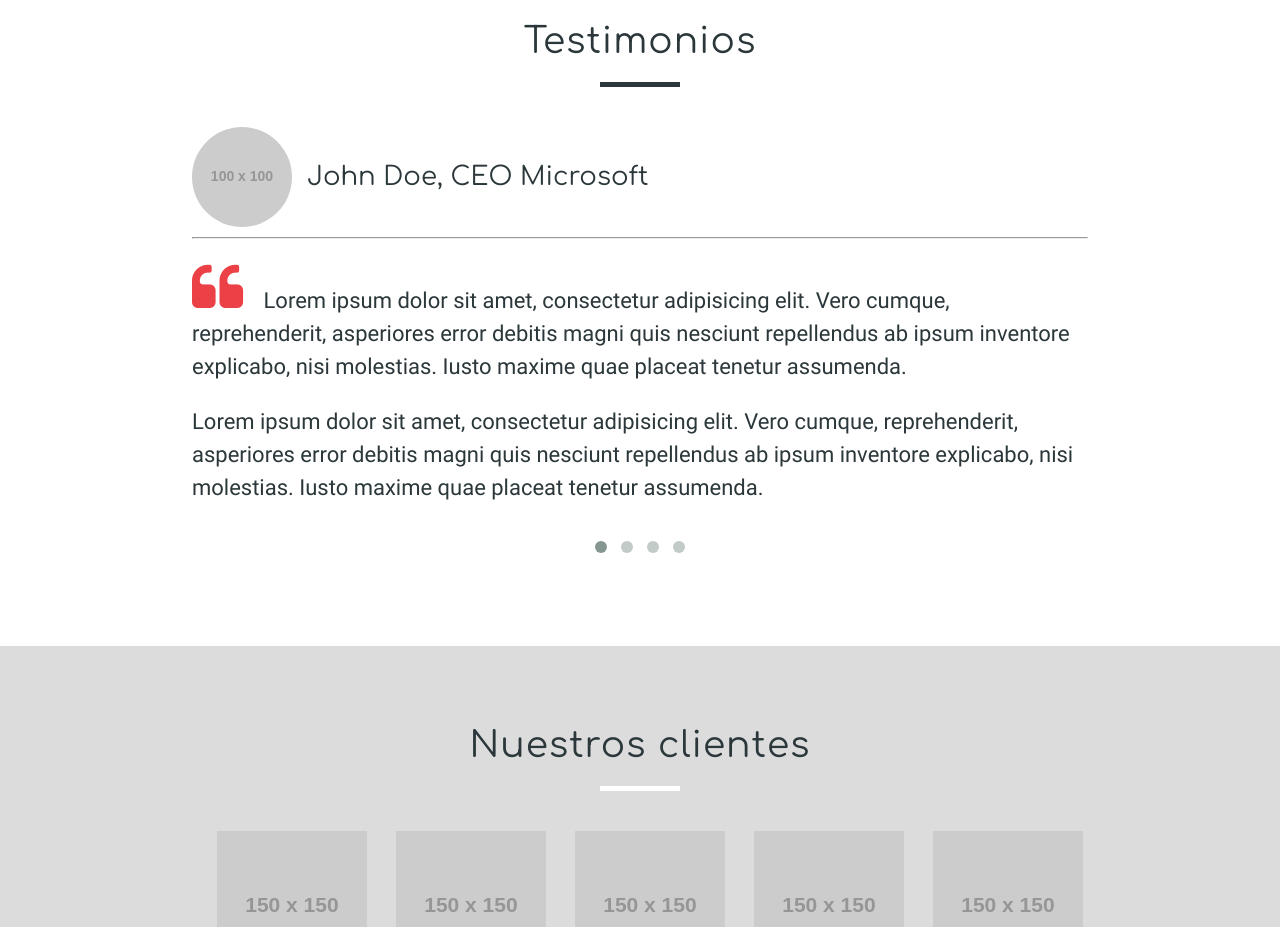
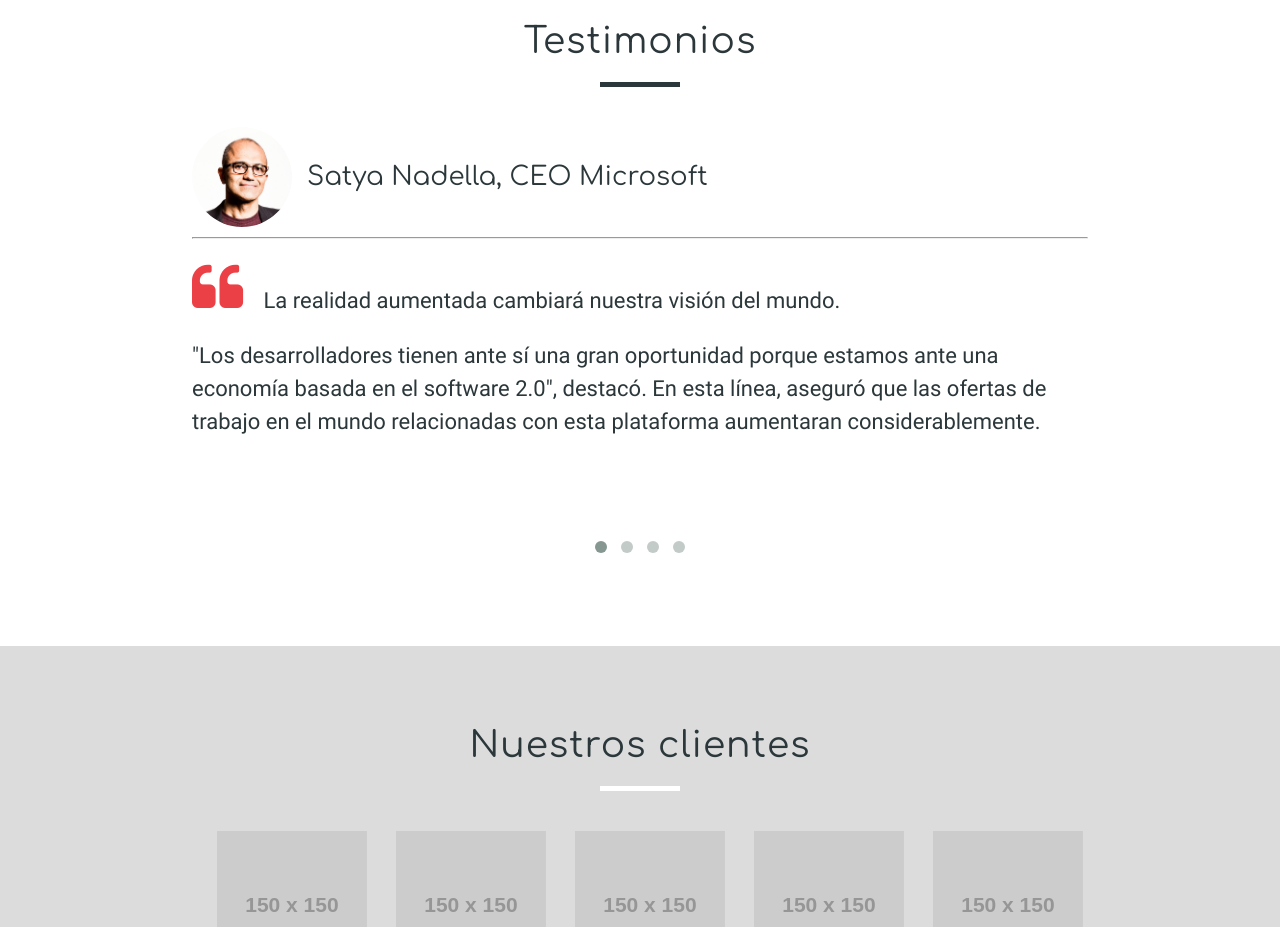
Before and after one commit to PabloValor/visualizacion-e-interfaces, a website: page index.html in a window 1280 px wide. Shown: the part 1700-2627 px from the top of the page. Drawn offline with Linux system fonts and the light colour scheme; placeholder pictures from the web are drawn by us.

Commit message:
Citas de Realidad Aumentada

```diff
--- a/index.html
+++ b/index.html
@@ -118,13 +118,13 @@
                     <div id="owl-testimonial" class="owl-carousel owl-theme">
                         <div class="item">
                             <div class="header">
-                                <img class="circle responsive-img" src="http://placehold.it/100x100" alt="Avatar testimonio">
-                                <h3>John Doe, CEO Microsoft</h3>
+                                <img class="circle responsive-img" src="assets\img\ceoMicrosoft.png" alt="Avatar testimonio">
+                                <h3>Satya Nadella, CEO Microsoft</h3>
                             </div>
                             <hr>
                             <div class="body">
-                            <p><i class="fa fa-quote-left" aria-hidden="true"></i> Lorem ipsum dolor sit amet, consectetur adipisicing elit. Vero cumque, reprehenderit, asperiores error debitis magni quis nesciunt repellendus ab ipsum inventore explicabo, nisi molestias. Iusto maxime quae placeat tenetur assumenda.</p>
-                            <p>Lorem ipsum dolor sit amet, consectetur adipisicing elit. Vero cumque, reprehenderit, asperiores error debitis magni quis nesciunt repellendus ab ipsum inventore explicabo, nisi molestias. Iusto maxime quae placeat tenetur assumenda.</p>
+                            <p><i class="fa fa-quote-left" aria-hidden="true"></i> La realidad aumentada cambiará nuestra visión del mundo.</p>
+                            <p>"Los desarrolladores tienen ante sí una gran oportunidad porque estamos ante una economía basada en el software 2.0", destacó. En esta línea, aseguró que las ofertas de trabajo en el mundo relacionadas con esta plataforma aumentaran considerablemente.</p>
                             </div>
                         </div>
                         <div class="item">
```
Also changed, not shown: assets/img/ceoMicrosoft.png (added).
